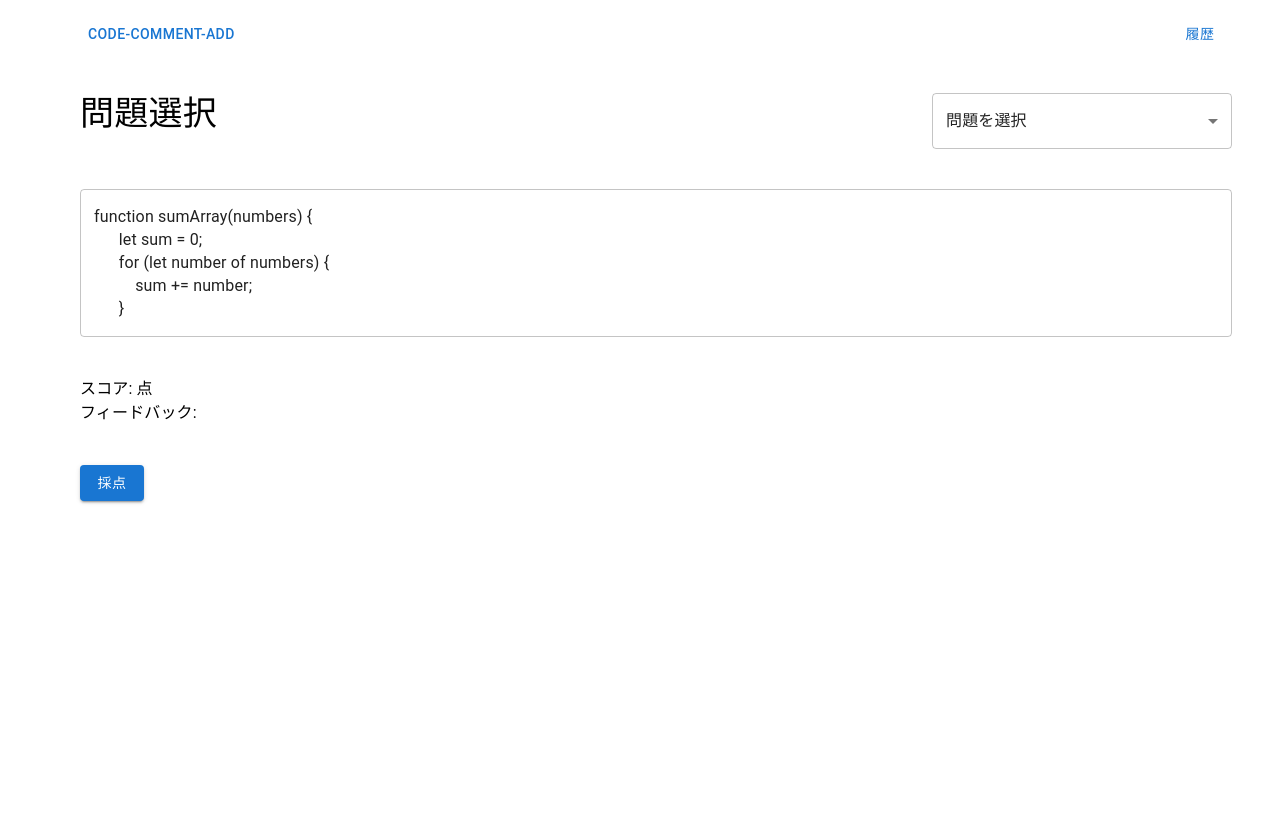
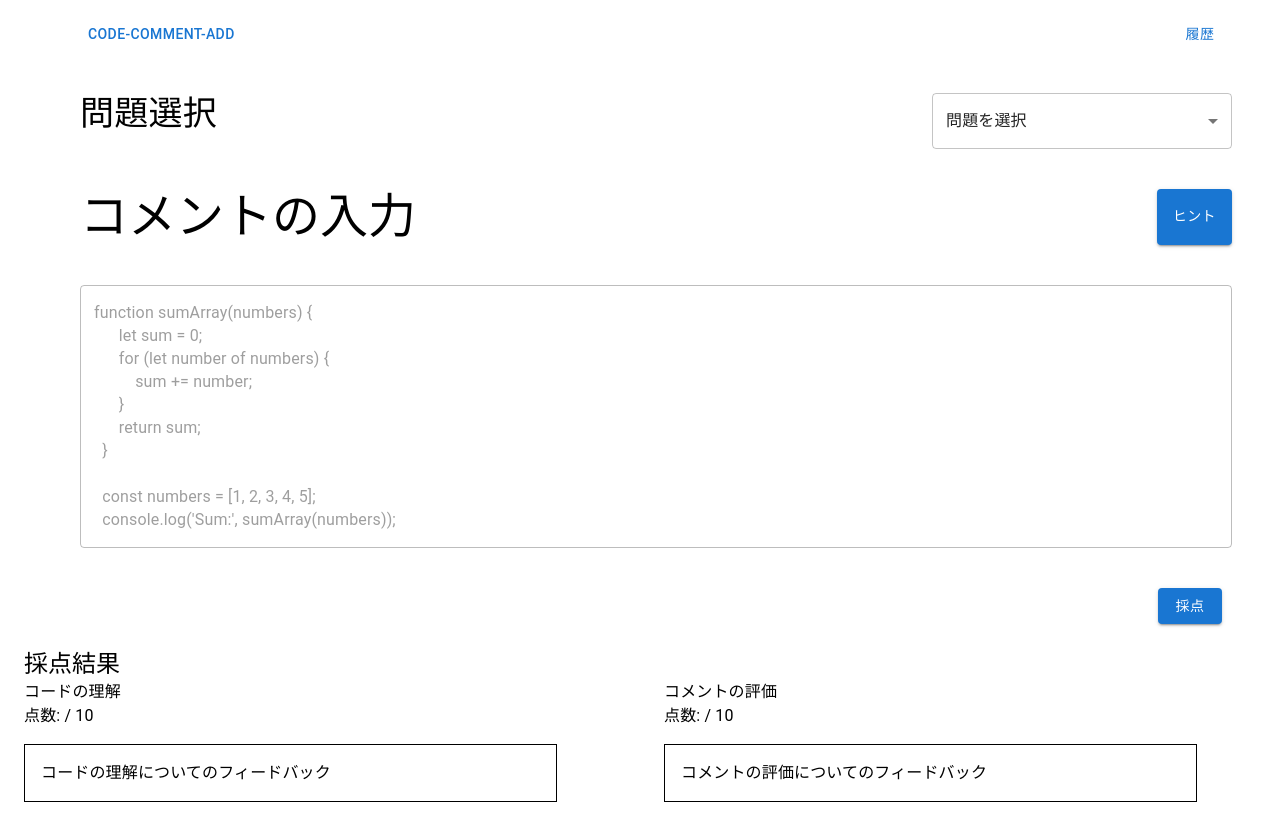
Before and after one commit to tsuchidarikuto/code-comment-app, a Next.js app: page / in a window 1280 px wide. Both pictures are taken after a click on the button "採点". Built offline with nearby package versions, Linux system fonts and the light colour scheme; no server answers.

Commit message:
ホームの見た目

```diff
--- a/app/page.tsx
+++ b/app/page.tsx
@@ -1,10 +1,11 @@
 'use client';
 
-import { Button,Box, Stack, Typography, Container,TextField, Select, MenuItem } from "@mui/material";
+import { Button,Box, Stack, Typography, Container,TextField, Select, MenuItem, Grid } from "@mui/material";
 import { useState, useEffect, use } from "react";
 import analyzeComment from "@/utils/analyzeComment";
 import { ResultTypes } from "@/types";
 import questions from "@/app/problems";
+import { auto } from "openai/_shims/registry.mjs";
 
 
 export default function Home() {
@@ -12,11 +13,11 @@ export default function Home() {
   const [score, setScore] = useState<number | null>(null);
   const [feedback, setFeedback] = useState<string>("");
   const [selectedProblem, setSelectedProblem] = useState<string>("");
-
   const [state, setState] = useState<number>(100);
 
   const Answering = 100;
-  const FeedBack = 101;
+  const OpenHint = 101;
+  const FeedBack = 102;
 
   useEffect(() => {
     setCode(questions[0]);
@@ -30,15 +31,16 @@ export default function Home() {
       const analyzedResult: ResultTypes = await analyzeComment(code);
       setScore(analyzedResult.score);
       setFeedback(analyzedResult.feedback);
+      setState(FeedBack);
     } catch (e) {
       console.log(`採点中にエラーだよ ${e}`);
     }
   };
 
   const handleSelectChange = (event: React.ChangeEvent<{ value: unknown }>) => {
-    setSelectedProblem(event.target.value as string);
-    setCode(questions[event.target.value as number])
-    // 問題を受け取り、setCodeを使用
+    const selectedIndex = event.target.value as number;
+    setSelectedProblem(selectedIndex);
+    setCode(questions[selectedIndex]); // 選ばれた問題に基づいてコードを更新
   };
 
   return (
@@ -61,37 +63,73 @@ export default function Home() {
               sx={{ width: 300 }}
             >
               <MenuItem value="" disabled>問題を選択</MenuItem>
-              <MenuItem value="1">問題1</MenuItem>
-              <MenuItem value="2">問題2</MenuItem>
-              <MenuItem value="3">問題3</MenuItem>
+              <MenuItem value={0}>問題1</MenuItem>
+              <MenuItem value={1}>問題2</MenuItem>
+              <MenuItem value={2}>問題3</MenuItem>
             </Select>
           </Box>
 
+          {state === OpenHint && (
+            <Box sx={{ border: "1px solid #000", padding: 2, maxWidth: "80%" }}>
+              <Typography>ヒント</Typography>
+            </Box>
+          )}
           {/* コード入力 */}
+          <Box sx={{ display: 'flex', justifyContent: 'space-between' }}>
+            <Typography variant="h3">コメントの入力</Typography>
+            <Button variant="contained" onClick={()=>setState(OpenHint)}>ヒント</Button>
+          </Box>
+
           <TextField
             multiline
-            rows={5}
+            rows={10}
             value={code}
             onChange={(e) => setCode(e.target.value)}
-            sx={{ width: "100%", alignSelf: "center" }}
+            sx={{ width: "100%", alignSelf: "center"}}
+            disabled={state === FeedBack}
           />
-
-          {/* スコアとフィードバック */}
-          <Box sx={{ height: "100%" }}>
-            <Typography>
-              スコア: {score}点
-            </Typography>
-            <Typography>
-              フィードバック: {feedback}
-            </Typography>
+          {/* 採点ボタン */}
+          <Box sx={{ display: 'flex', justifyContent: 'flex-end', width: '100%' }}>
+            <Button variant="contained" sx={{ width: 'fit-content', marginRight: "10px"}} onClick={handleClick}>
+              採点
+            </Button>
           </Box>
-
-          {/* 採点ボタン */}
-          <Button variant="contained" sx={{ width: "fit-content", alignSelf: "left" }} onClick={handleClick}>
-            採点
-          </Button>
         </Stack>
       </Container>
+      {/* stateがFeedBackの場合のみ見えるブロック */}
+      {state === FeedBack && (
+  <Box>
+    <Typography variant="h5" sx={{ mt: 3 }}>採点結果</Typography>
+    <Grid container spacing={2}>
+      {/* コードの理解 */}
+      <Grid item xs={6} sx={{ overflow: "hidden" }}>
+        <Typography>コードの理解</Typography>
+        <Typography>点数:{score} / 10</Typography>
+      </Grid>
+
+      {/* コメントの評価 */}
+      <Grid item xs={6} sx={{ overflow: "hidden" }}>
+        <Typography>コメントの評価</Typography>
+        <Typography>点数:{score} / 10</Typography>
+      </Grid>
+
+      {/* コードの理解についてのフィードバック */}
+      <Grid item xs={6}>
+        <Box sx={{ border: "1px solid #000", padding: 2, maxWidth: "80%" }}>
+          <Typography>コードの理解についてのフィードバック</Typography>
+        </Box>
+      </Grid>
+
+      {/* コメントの評価についてのフィードバック */}
+      <Grid item xs={6}>
+        <Box sx={{ border: "1px solid #000", padding: 2, maxWidth: "80%" }}>
+          <Typography>コメントの評価についてのフィードバック</Typography>
+        </Box>
+      </Grid>
+    </Grid>
+  </Box>
+)}
+
     </Box>
   );
 }
```
